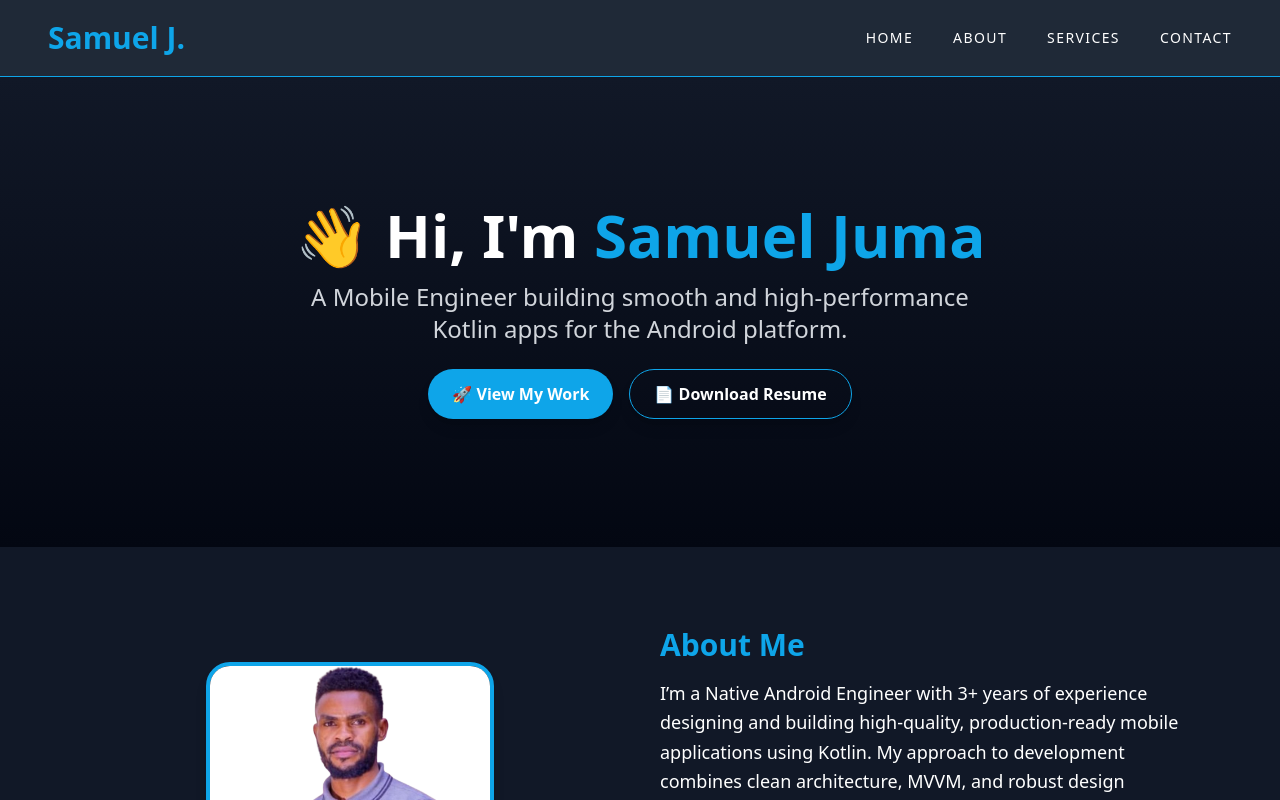
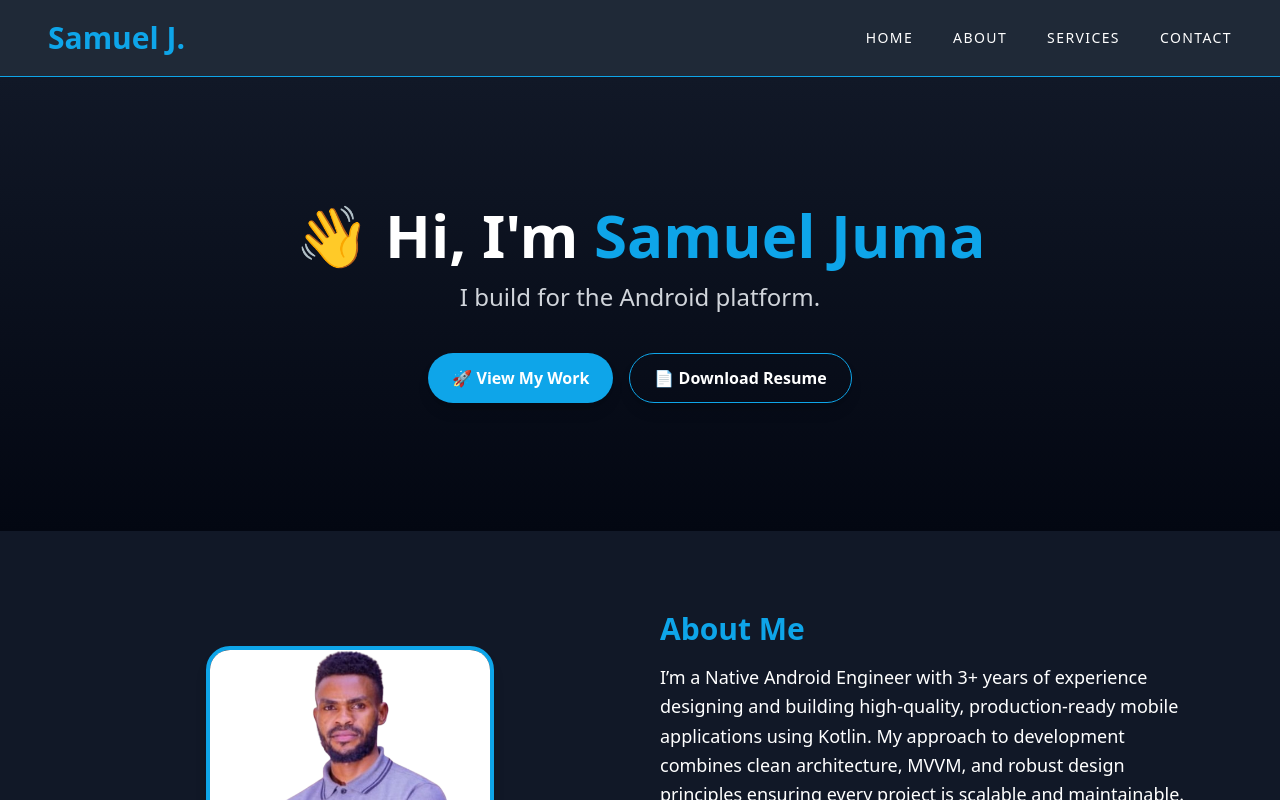
Before and after one commit to samueljuma/SJPortfolio_2.0, a Vue app: page / in a window 1280 px wide. Shown: the top 800 px of the page. Built offline with nearby package versions, Linux system fonts and the light colour scheme.

Commit message:
update hero messege

```diff
--- a/src/views/HomeView.vue
+++ b/src/views/HomeView.vue
@@ -8,8 +8,8 @@
         <h1 class="text-5xl sm:text-6xl font-extrabold mb-4 leading-tight">
           👋 Hi, I'm <span class="text-sky-500">Samuel Juma</span>
         </h1>
-        <p class="text-xl sm:text-2xl text-gray-300 max-w-2xl mx-auto mb-6">
-          A Mobile Engineer building smooth and high-performance Kotlin apps for the Android platform.
+        <p class="text-xl sm:text-2xl text-gray-300 max-w-2xl mx-auto mb-10">
+           I build for the Android platform.
         </p>
         <div class="flex flex-col sm:flex-row justify-center gap-4">
           <button
```
